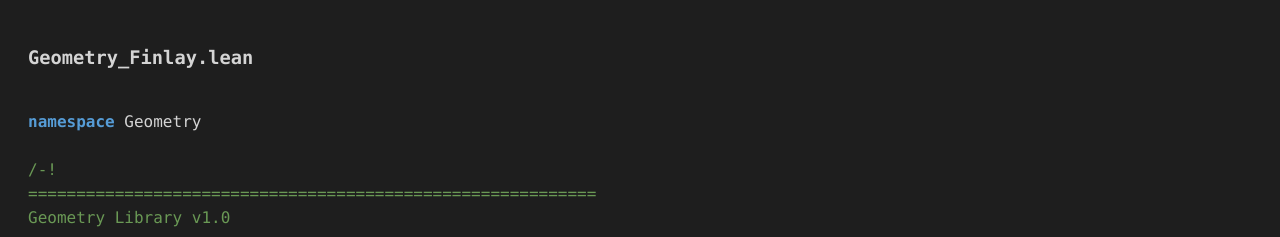
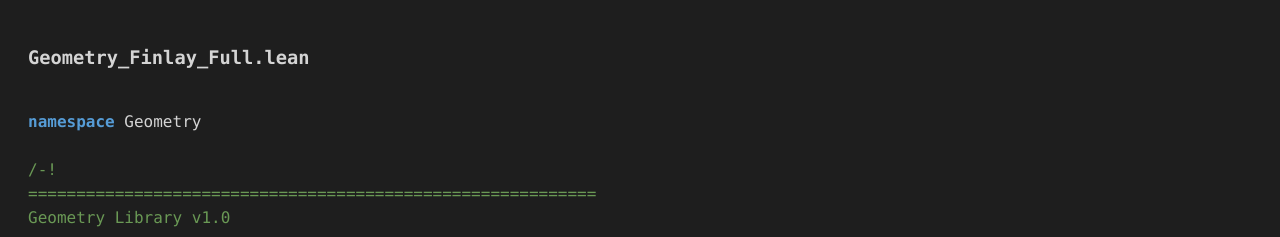
Before and after one commit to cgjteam/cgjteam.github.io, a Jekyll site: the page Geometry_lean.html, which Jekyll copies as it is, in a window 1280 px wide and 900 px high. Shown: the top 237 px of the window. Built offline with Jekyll 4.4.1, drawn with Linux system fonts in a browser that asks for light colours.

Commit message:
Update Geometry_lean.html

```diff
--- a/Geometry_lean.html
+++ b/Geometry_lean.html
@@ -2,7 +2,7 @@
 <html lang="en">
 <head>
     <meta charset="UTF-8">
-    <title>Geometry_Finlay.lean - Pełna treść</title>
+    <title>Geometry_Finlay_Full.lean</title>
     <style>
         body { background-color: #1e1e1e; color: #d4d4d4; font-family: 'Consolas', 'Monaco', monospace; padding: 20px; }
         .code { white-space: pre; line-height: 1.5; overflow-x: auto; }
@@ -15,7 +15,7 @@
 </head>
 <body>
 
-<h3>Geometry_Finlay.lean </h3>
+<h3>Geometry_Finlay_Full.lean</h3>
 <div class="code">
 <span class="kw">namespace</span> Geometry
 
@@ -70,6 +70,7 @@
 <span class="kw">axiom</span> CongruentReverseFirst (A B C D : Geo.Point) : Geo.Congruent A B C D → Geo.Congruent B A C D
 <span class="kw">axiom</span> AngleCongruentReverse (A B C D E F : Geo.Point) : Geo.AngleCongruent A B C D E F → Geo.AngleCongruent C B A F E D
 <span class="kw">axiom</span> CongruentReverseBoth (A B C D : Geo.Point) : Geo.Congruent A B C D → Geo.Congruent B A D C
+
 <span class="kw">axiom</span> MidsegmentParallelABAP (A B P F G : Geo.Point) : IsMidpoint F A B → IsMidpoint G A P → Geo.Parallel F G B P
 <span class="kw">axiom</span> MidsegmentParallelACAP (A C P E G : Geo.Point) : IsMidpoint E A C → IsMidpoint G A P → Geo.Parallel E G C P
 
@@ -116,7 +117,7 @@
   have hGDP := collinear_trans A G D P hP.left (SegmentIntersectionCollinearADP A P B C D hD)
   exact parallelogram_diagonals_bisect B P C G D hPar (SegmentIntersectionCollinearBDC A P B C D hD) hGDP
 
-<span class="kw">theorem</span> FinlayProofNew
+<span class="thm">theorem</span> FinlayProofNew
   (A B C E F G P D : Geo.Point)
   (hE : IsMidpoint E A C)
   (hF : IsMidpoint F A B)
```
